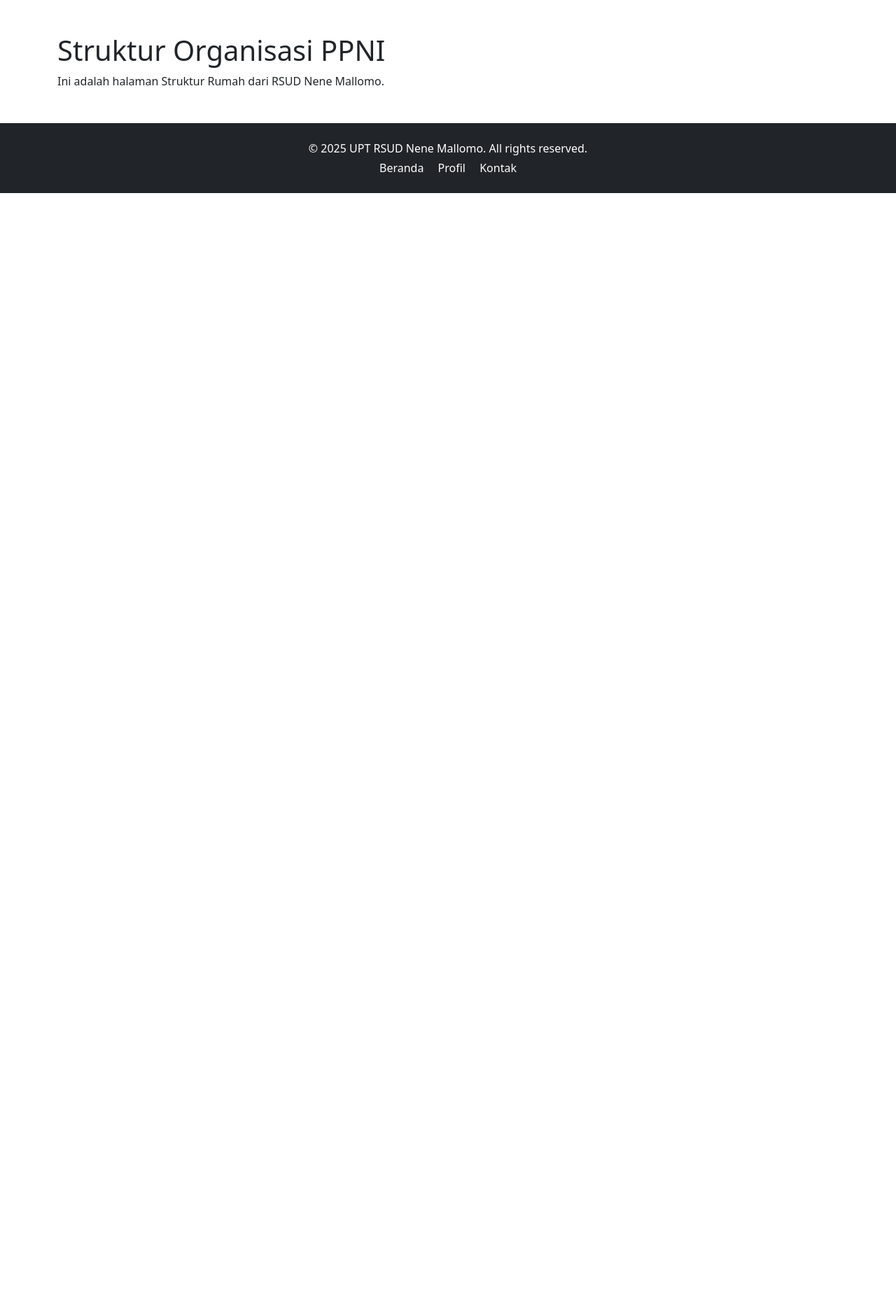
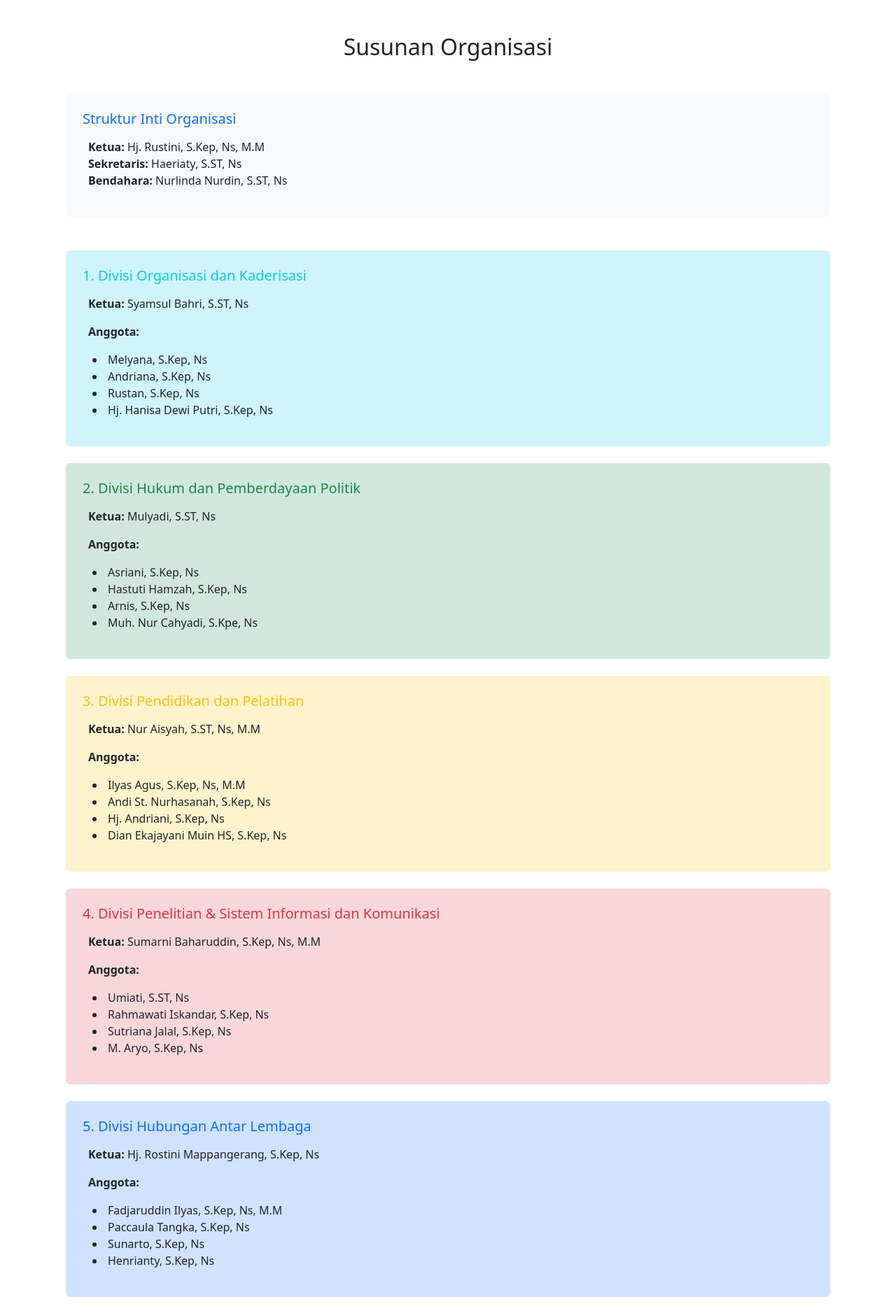
Before and after one commit to RsNemal/project-ppni, a CodeIgniter 4 app: template app/Views/profile/v_struktur_organisasi.php in a window 1280 px wide. Shown: the part 56-1920 px from the top of the page at 70% size. Before the commit the page ends 332 px from the top, so only its background shows below. Run offline with PHP 8.4 and a stand-in for CodeIgniter, Linux system fonts and the light colour scheme; the template is opened without the code that fills it, so the values that code supplies are empty; some libraries are stand-ins or nearby versions.

Commit message:
memperbaiki isi struktur organisasi

```diff
--- a/app/Views/partials/v_navbar.php
+++ b/app/Views/partials/v_navbar.php
@@ -42,7 +42,7 @@
                             Pelayanan
                         </a>
                         <ul class="dropdown-menu">
-                            <li><a class="dropdown-item" href="<?= base_url('pelayanan/pengurusan-ka') ?>">pengursan
+                            <li><a class="dropdown-item" href="<?= base_url('pelayanan/pengurusan-kta') ?>">pengursan
                                     KTA</a></li>
                             <li>
                                 <hr class="dropdown-divider">
--- a/app/Views/profile/v_struktur_organisasi.php
+++ b/app/Views/profile/v_struktur_organisasi.php
@@ -1,7 +1,113 @@
 <?= $this->extend('layout') ?>
 <?= $this->section('content') ?>
 
-<h1>Struktur Organisasi PPNI</h1>
-<p>Ini adalah halaman Struktur Rumah dari RSUD Nene Mallomo.</p>
+<div class="container my-5">
+    <h2 class="text-center mb-5">Susunan Organisasi</h2>
+
+    <!-- Susunan Inti -->
+    <div class="p-4 mb-5 rounded bg-light">
+        <h5 class="mb-3 text-primary">Struktur Inti Organisasi</h5>
+        <ul class="list-unstyled">
+            <li><i class="bi bi-person-badge me-2"></i><strong>Ketua:</strong> Hj. Rustini, S.Kep, Ns, M.M</li>
+            <li><i class="bi bi-person-badge me-2"></i><strong>Sekretaris:</strong> Haeriaty, S.ST, Ns</li>
+            <li><i class="bi bi-person-badge me-2"></i><strong>Bendahara:</strong> Nurlinda Nurdin, S.ST, Ns</li>
+        </ul>
+    </div>
+
+    <!-- DIVISI 1 -->
+    <div class="p-4 mb-4 rounded bg-info-subtle">
+        <h5 class="mb-3 text-info">1. Divisi Organisasi dan Kaderisasi</h5>
+        <p><i class="bi bi-person-badge me-2"></i><strong>Ketua:</strong> Syamsul Bahri, S.ST, Ns</p>
+        <p><strong><i class="bi bi-people-fill me-2"></i>Anggota:</strong></p>
+        <ul>
+            <li><i class="bi bi-person me-1"></i> Melyana, S.Kep, Ns</li>
+            <li><i class="bi bi-person me-1"></i> Andriana, S.Kep, Ns</li>
+            <li><i class="bi bi-person me-1"></i> Rustan, S.Kep, Ns</li>
+            <li><i class="bi bi-person me-1"></i> Hj. Hanisa Dewi Putri, S.Kep, Ns</li>
+        </ul>
+    </div>
+
+    <!-- DIVISI 2 -->
+    <div class="p-4 mb-4 rounded bg-success-subtle">
+        <h5 class="mb-3 text-success">2. Divisi Hukum dan Pemberdayaan Politik</h5>
+        <p><i class="bi bi-person-badge me-2"></i><strong>Ketua:</strong> Mulyadi, S.ST, Ns</p>
+        <p><strong><i class="bi bi-people-fill me-2"></i>Anggota:</strong></p>
+        <ul>
+            <li><i class="bi bi-person me-1"></i> Asriani, S.Kep, Ns</li>
+            <li><i class="bi bi-person me-1"></i> Hastuti Hamzah, S.Kep, Ns</li>
+            <li><i class="bi bi-person me-1"></i> Arnis, S.Kep, Ns</li>
+            <li><i class="bi bi-person me-1"></i> Muh. Nur Cahyadi, S.Kpe, Ns</li>
+        </ul>
+    </div>
+
+    <!-- DIVISI 3 -->
+    <div class="p-4 mb-4 rounded bg-warning-subtle">
+        <h5 class="mb-3 text-warning">3. Divisi Pendidikan dan Pelatihan</h5>
+        <p><i class="bi bi-person-badge me-2"></i><strong>Ketua:</strong> Nur Aisyah, S.ST, Ns, M.M</p>
+        <p><strong><i class="bi bi-people-fill me-2"></i>Anggota:</strong></p>
+        <ul>
+            <li><i class="bi bi-person me-1"></i> Ilyas Agus, S.Kep, Ns, M.M</li>
+            <li><i class="bi bi-person me-1"></i> Andi St. Nurhasanah, S.Kep, Ns</li>
+            <li><i class="bi bi-person me-1"></i> Hj. Andriani, S.Kep, Ns</li>
+            <li><i class="bi bi-person me-1"></i> Dian Ekajayani Muin HS, S.Kep, Ns</li>
+        </ul>
+    </div>
+
+    <!-- DIVISI 4 -->
+    <div class="p-4 mb-4 rounded bg-danger-subtle">
+        <h5 class="mb-3 text-danger">4. Divisi Penelitian & Sistem Informasi dan Komunikasi</h5>
+        <p><i class="bi bi-person-badge me-2"></i><strong>Ketua:</strong> Sumarni Baharuddin, S.Kep, Ns, M.M</p>
+        <p><strong><i class="bi bi-people-fill me-2"></i>Anggota:</strong></p>
+        <ul>
+            <li><i class="bi bi-person me-1"></i> Umiati, S.ST, Ns</li>
+            <li><i class="bi bi-person me-1"></i> Rahmawati Iskandar, S.Kep, Ns</li>
+            <li><i class="bi bi-person me-1"></i> Sutriana Jalal, S.Kep, Ns</li>
+            <li><i class="bi bi-person me-1"></i> M. Aryo, S.Kep, Ns</li>
+        </ul>
+    </div>
+
+    <!-- DIVISI 5 -->
+    <div class="p-4 mb-4 rounded bg-primary-subtle">
+        <h5 class="mb-3 text-primary">5. Divisi Hubungan Antar Lembaga</h5>
+        <p><i class="bi bi-person-badge me-2"></i><strong>Ketua:</strong> Hj. Rostini Mappangerang, S.Kep, Ns</p>
+        <p><strong><i class="bi bi-people-fill me-2"></i>Anggota:</strong></p>
+        <ul>
+            <li><i class="bi bi-person me-1"></i> Fadjaruddin Ilyas, S.Kep, Ns, M.M</li>
+            <li><i class="bi bi-person me-1"></i> Paccaula Tangka, S.Kep, Ns</li>
+            <li><i class="bi bi-person me-1"></i> Sunarto, S.Kep, Ns</li>
+            <li><i class="bi bi-person me-1"></i> Henrianty, S.Kep, Ns</li>
+        </ul>
+    </div>
+
+    <!-- DIVISI 6 -->
+    <div class="p-4 mb-4 rounded bg-secondary-subtle">
+        <h5 class="mb-3 text-secondary">6. Divisi Pelayanan</h5>
+        <p><i class="bi bi-person-badge me-2"></i><strong>Ketua:</strong> H. Mansyur M, S.Kep, Ns</p>
+        <p><strong><i class="bi bi-people-fill me-2"></i>Anggota:</strong></p>
+        <ul>
+            <li><i class="bi bi-person me-1"></i> Syahruni, S.Kep, Ns</li>
+            <li><i class="bi bi-person me-1"></i> Afri Nurmiyanti, S.Kep, Ns</li>
+            <li><i class="bi bi-person me-1"></i> Harpina Bahar, S.Kep, Ns</li>
+            <li><i class="bi bi-person me-1"></i> Rukmini, S.Kep, Ns</li>
+        </ul>
+    </div>
+
+    <!-- DIVISI 7 -->
+    <div class="p-4 mb-4 rounded bg-dark text-white">
+        <h5 class="mb-3 text-light">7. Divisi Kesejahteraan</h5>
+        <p><i class="bi bi-person-badge me-2"></i><strong>Ketua:</strong> Haerawati Ade, S.Kep, Ns</p>
+        <p><strong><i class="bi bi-people-fill me-2"></i>Anggota:</strong></p>
+        <ul>
+            <li><i class="bi bi-person me-1"></i> Hj. Gusnani Latief, S.Kep, Ns</li>
+            <li><i class="bi bi-person me-1"></i> Hj. Rosni, S.Kep, Ns</li>
+            <li><i class="bi bi-person me-1"></i> Hj. Rahmiah Arsyad, S.Kep, Ns</li>
+            <li><i class="bi bi-person me-1"></i> Irma Irawati Nurdin, S.Kep, Ns</li>
+        </ul>
+    </div>
+</div>
+
 
 <?= $this->endSection() ?>
+
+
+<!-- tampilan ke 2 -->
```
